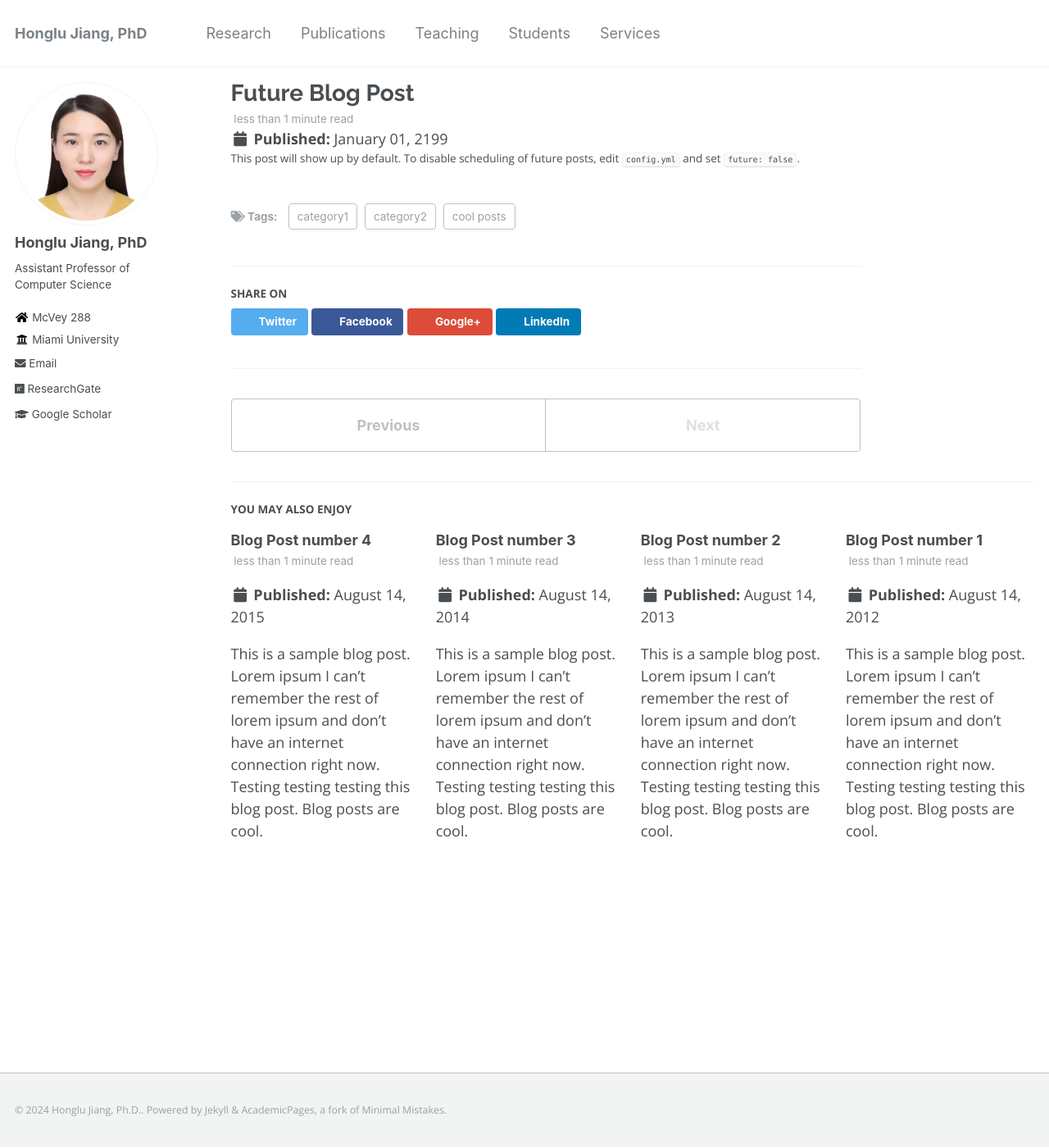
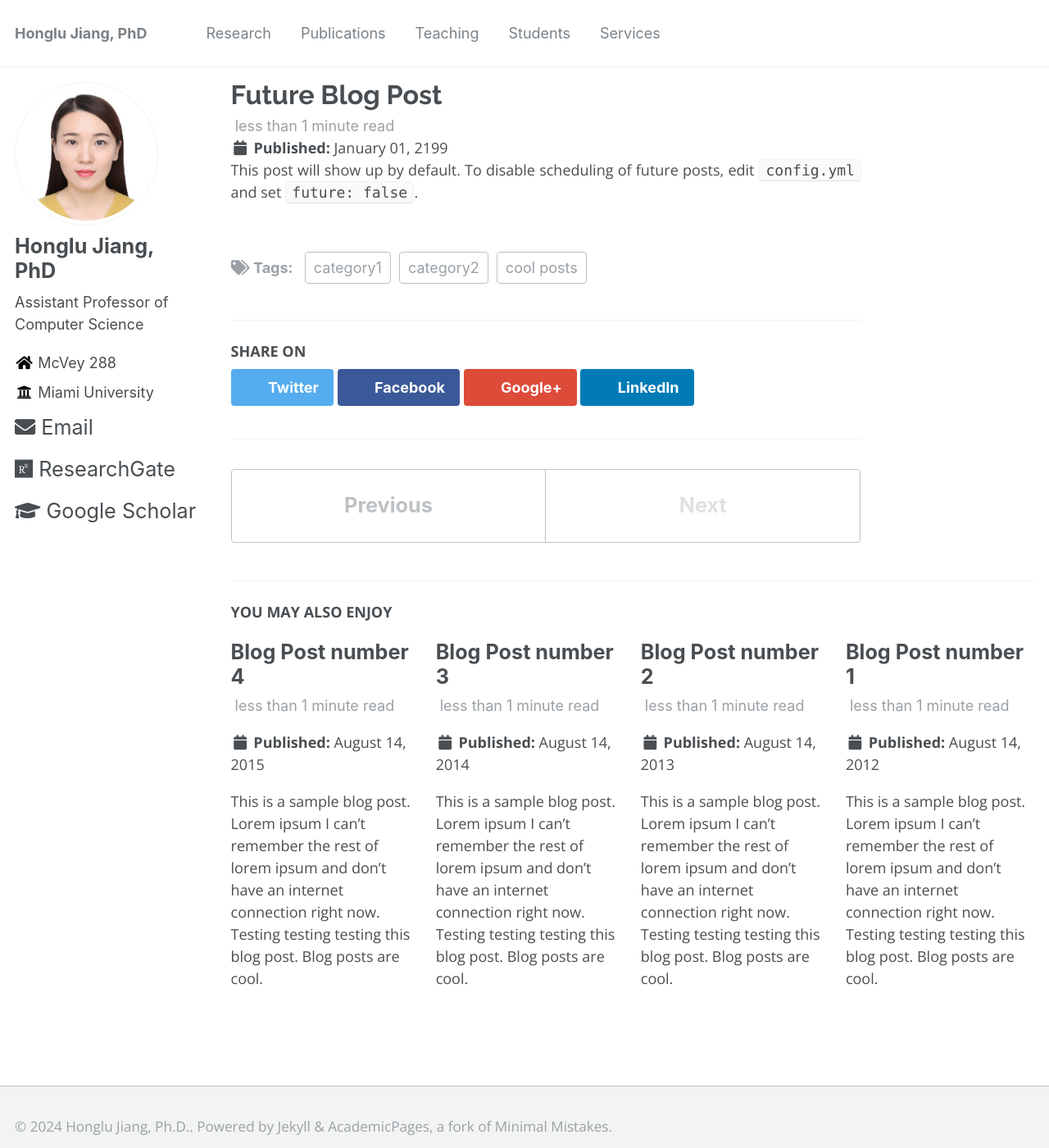
Before and after one commit to hljiang0720/hljiang.github.io, a Jekyll site: the page built from _posts/2199-01-01-future-post.md, in a window 1280 px wide and 1400 px high. Shown: the whole window at 82% size. Built offline with Jekyll 4.4.1, drawn with Linux system fonts in a browser that asks for light colours.

Commit message:
Update _variables.scss

```diff
--- a/_sass/_variables.scss
+++ b/_sass/_variables.scss
@@ -35,11 +35,11 @@ $caption-font-family        : $serif;
 /* type scale */
 $type-size-1                : 2.441em;  // ~39.056px
 $type-size-2                : 1.953em;  // ~31.248px
-$type-size-3                : 1.563em;  // ~25.008px
-$type-size-4                : 1.25em;   // ~20px
-$type-size-5                : 1em;      // ~16px
-$type-size-6                : 0.75em;   // ~12px
-$type-size-7                : 0.6875em; // ~11px
+$type-size-3                : 1.8em;  // ~25.008px
+$type-size-4                : 1.6em;   // ~20px
+$type-size-5                : 1.4em;      // ~16px
+$type-size-6                : 1em;   // ~12px
+$type-size-7                : 0.95em; // ~11px
 $type-size-8                : 0.85em;  // ~10px
 
 
```
